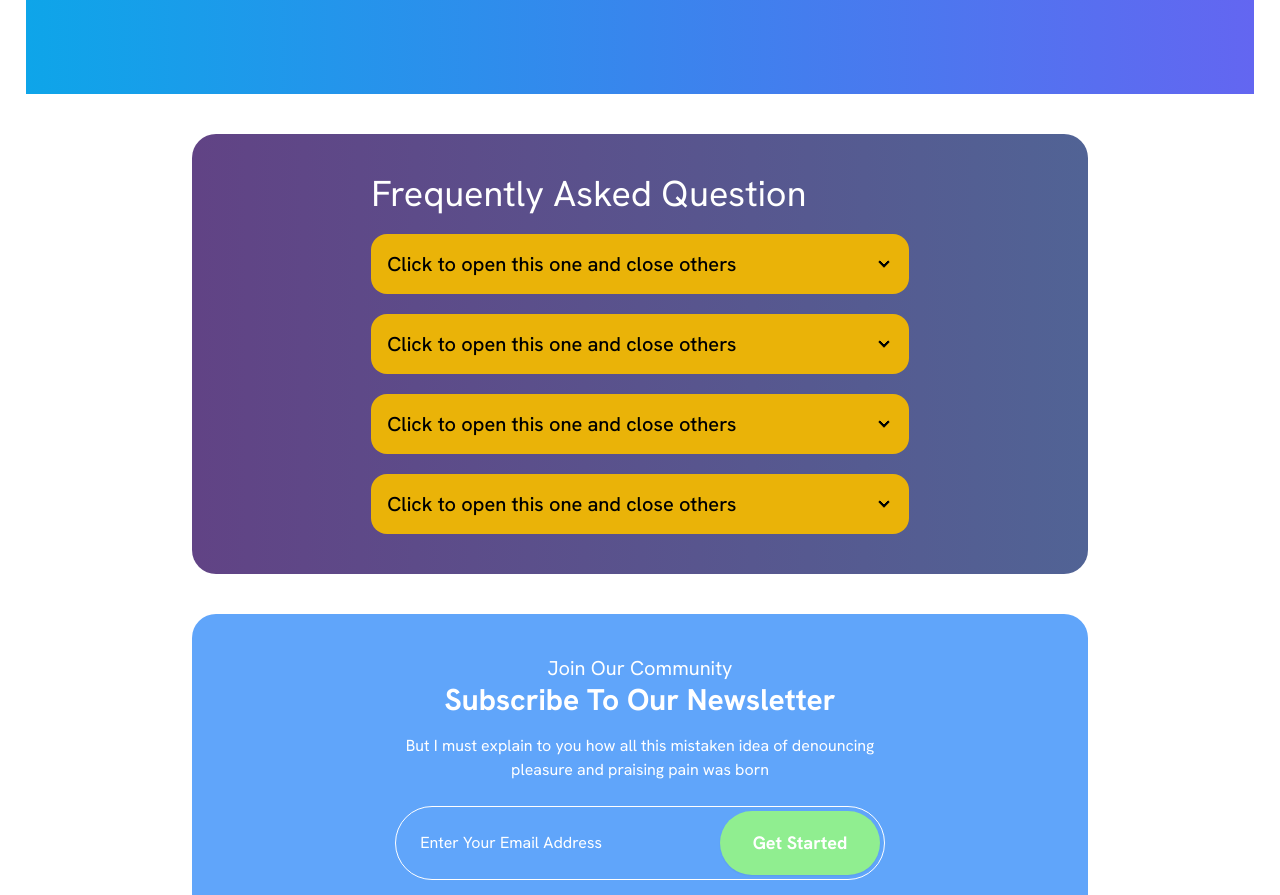
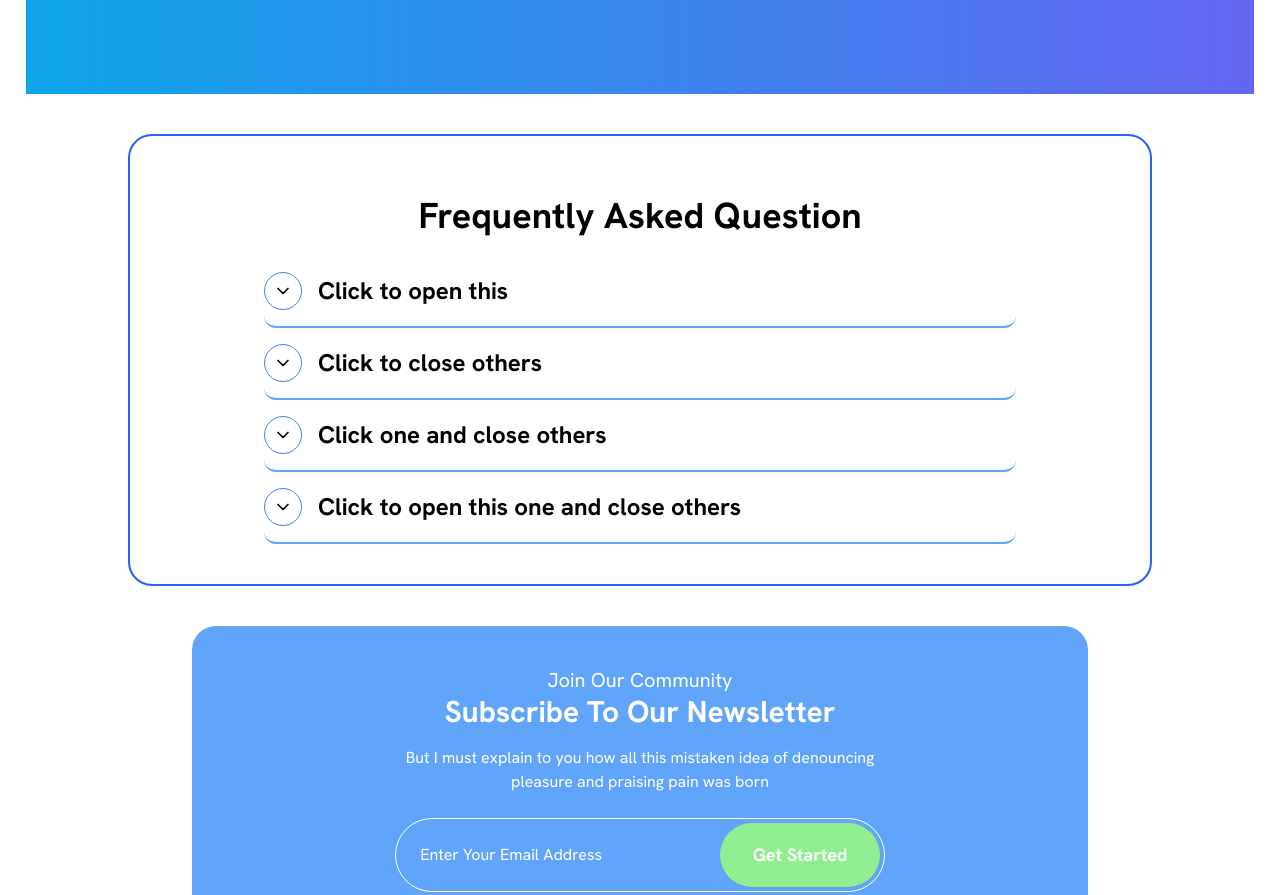
Before and after one commit to Shakib-Shajid/seaya-insomnia, a Next.js app: page / in a window 1280 px wide. Shown: the part 2460-3355 px from the top of the page. Built offline with nearby package versions, Linux system fonts and the light colour scheme.

Commit message:
faq design updated

```diff
--- a/src/app/page.js
+++ b/src/app/page.js
@@ -1,7 +1,7 @@
 import Banner from "@/components/Banner";
-import Funds from "@/components/Funds";
+// import Funds from "@/components/Funds";
 import Newsletter from "@/components/Newsletter";
-import Portfolio from "@/components/Portfolio";
+// import Portfolio from "@/components/Portfolio";
 import FAQ from "@/components/FAQ";
 import Slogan from "@/components/Slogan";
 import Team from "@/components/Team";
@@ -13,6 +13,7 @@ export const metadata = {
 };
 
 export default function Home() {
+
   return (
     <>
       <Banner />
--- a/src/components/FAQ.jsx
+++ b/src/components/FAQ.jsx
@@ -1,40 +1,90 @@
-import React from 'react';
+// import React from 'react';
+
+// const FAQ = () => {
+//     return (
+//         //
+//         <div className='bg-gradient-to-r from-[#614385] to-[#516395] w-[96%] lg:w-[70%] rounded-3xl mx-auto my-10 py-5' data-aos="flip-left">
+//             <h3 className='text-3xl md:text-4xl py-5 w-[80%] lg:w-[60%] mx-auto text-white'>Frequently Asked Question</h3>
+//             <div className='w-[80%] lg:w-[60%] mx-auto rounded-2xl '>
+//                 <div className="collapse collapse-arrow mb-5">
+//                     <input type="radio" name="my-accordion-2" />
+//                     <div className="collapse-title text-xl font-medium bg-yellow-500">Click to open this one and close others</div>
+//                     <div className="collapse-content bg-green-500 text-white">
+//                         <p>hello</p>
+//                     </div>
+//                 </div>
+//                 <div className="collapse collapse-arrow mb-5">
+//                     <input type="radio" name="my-accordion-2" />
+//                     <div className="collapse-title text-xl font-medium bg-yellow-500">Click to open this one and close others</div>
+//                     <div className="collapse-content bg-green-500 text-white">
+//                         <p>hello</p>
+//                     </div>
+//                 </div>
+//                 <div className="collapse collapse-arrow mb-5">
+//                     <input type="radio" name="my-accordion-2" />
+//                     <div className="collapse-title text-xl font-medium bg-yellow-500">Click to open this one and close others</div>
+//                     <div className="collapse-content bg-green-500 text-white">
+//                         <p>hello</p>
+//                     </div>
+//                 </div>
+//                 <div className="collapse collapse-arrow mb-5">
+//                     <input type="radio" name="my-accordion-2" />
+//                     <div className="collapse-title text-xl font-medium bg-yellow-500">Click to open this one and close others</div>
+//                     <div className="collapse-content bg-green-500 text-white">
+//                         <p>hello</p>
+//                     </div>
+//                 </div>
+//             </div>
+//         </div>
+//     );
+// };
+
+// export default FAQ;
+
+
+// components/Accordion.js
+"use client"
+import { useState } from "react";
+import { FiChevronDown, FiChevronUp } from "react-icons/fi";
 
 const FAQ = () => {
+    const [activeIndex, setActiveIndex] = useState(null);
+
+    const FAQAccordion = (index) => {
+        setActiveIndex(index === activeIndex ? null : index);
+    };
+
+    const accordionItems = [
+        { title: "Click to open this", content: "Hello, Welcome here" },
+        { title: "Click to close others", content: "Hello, Welcome here" },
+        { title: "Click one and close others", content: "Hello, Welcome here" },
+        { title: "Click to open this one and close others", content: "Hello, Welcome here" },
+      ];
+
     return (
-        //
-        <div className='bg-gradient-to-r from-[#614385] to-[#516395] w-[96%] lg:w-[70%] rounded-3xl mx-auto my-10 py-5' data-aos="flip-left">
-            <h3 className='text-3xl md:text-4xl py-5 w-[80%] lg:w-[60%] mx-auto text-white'>Frequently Asked Question</h3>
-            <div className='w-[80%] lg:w-[60%] mx-auto rounded-2xl '>
-                <div className="collapse collapse-arrow mb-5">
-                    <input type="radio" name="my-accordion-2" />
-                    <div className="collapse-title text-xl font-medium bg-yellow-500">Click to open this one and close others</div>
-                    <div className="collapse-content bg-green-500 text-white">
-                        <p>hello</p>
+        <div className="space-y-4 w-[80%] mx-auto border-blue-600 border-2 my-10 rounded-3xl p-10">
+            <h3 className='text-2xl md:text-4xl font-bold py-5 text-center text-black'>Frequently Asked Question</h3>
+            {accordionItems.map((accordionItem, index) => (
+                <div key={index} className="border-b-2 border-blue-400 rounded-xl pb-4 md:w-[80%] mx-auto">
+                    <button
+                        onClick={() => FAQAccordion(index)}
+                        className="flex items-center w-full text-left"
+                    >
+                        <div className="p-2 mr-4 border rounded-full border-blue-500 text-black hover:bg-black hover:text-white transition-all duration-500 ease-in-out">
+                            {activeIndex === index ? <FiChevronUp className="text-black text-xl"/> : <FiChevronDown className="text-black text-xl"/>}
+                        </div>
+                        <span className="text-2xl font-bold">{accordionItem.title}</span>
+                    </button>
+                    <div
+                        className={`overflow-hidden transition-all duration-500 ease-in-out ${activeIndex === index ? "max-h-40 opacity-100" : "max-h-0 opacity-0"
+                            }`}
+                    >
+                        <div className="pl-12 mt-2 text-gray-600">
+                            {accordionItem.content}
+                        </div>
                     </div>
                 </div>
-                <div className="collapse collapse-arrow mb-5">
-                    <input type="radio" name="my-accordion-2" />
-                    <div className="collapse-title text-xl font-medium bg-yellow-500">Click to open this one and close others</div>
-                    <div className="collapse-content bg-green-500 text-white">
-                        <p>hello</p>
-                    </div>
-                </div>
-                <div className="collapse collapse-arrow mb-5">
-                    <input type="radio" name="my-accordion-2" />
-                    <div className="collapse-title text-xl font-medium bg-yellow-500">Click to open this one and close others</div>
-                    <div className="collapse-content bg-green-500 text-white">
-                        <p>hello</p>
-                    </div>
-                </div>
-                <div className="collapse collapse-arrow mb-5">
-                    <input type="radio" name="my-accordion-2" />
-                    <div className="collapse-title text-xl font-medium bg-yellow-500">Click to open this one and close others</div>
-                    <div className="collapse-content bg-green-500 text-white">
-                        <p>hello</p>
-                    </div>
-                </div>
-            </div>
+            ))}
         </div>
     );
 };
```
